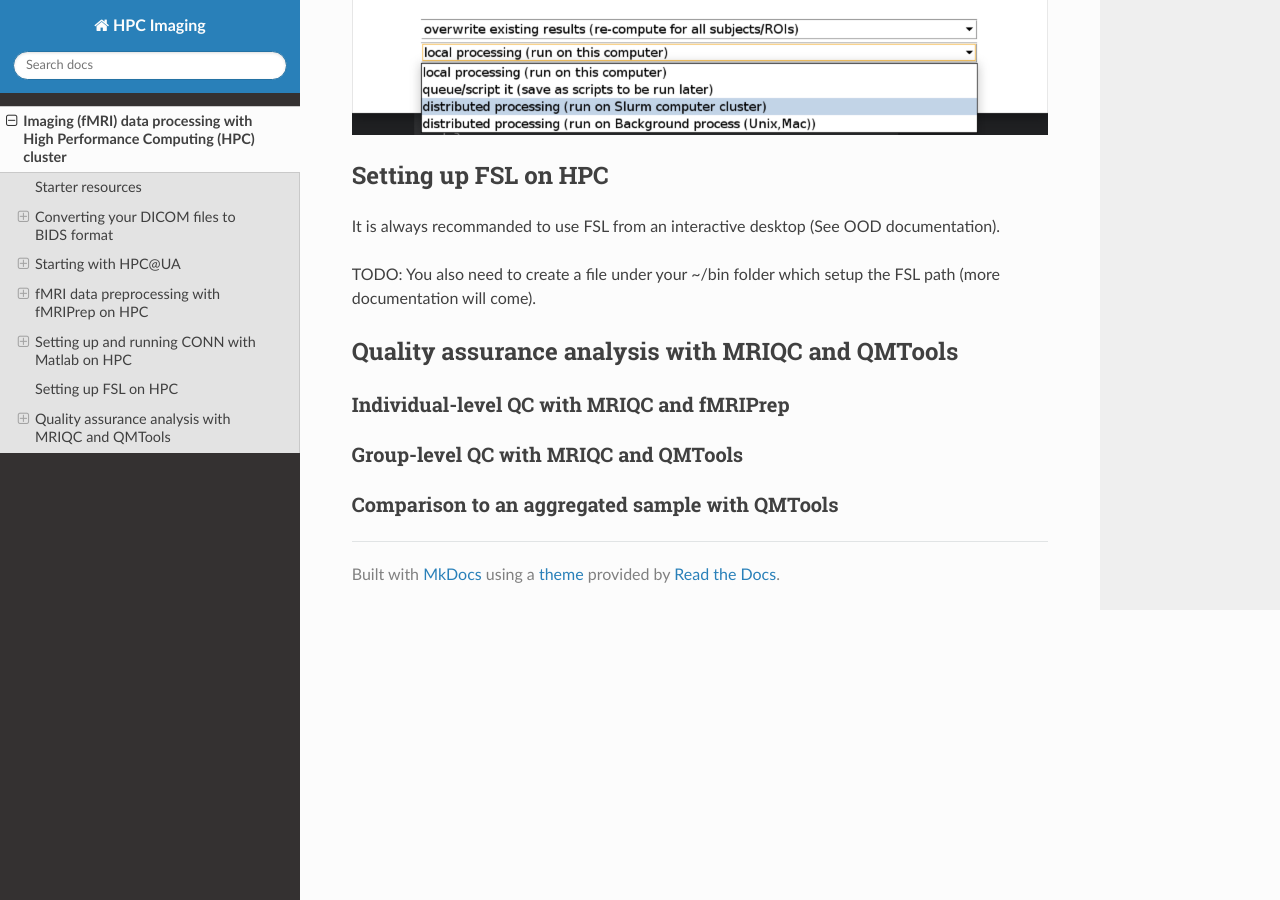
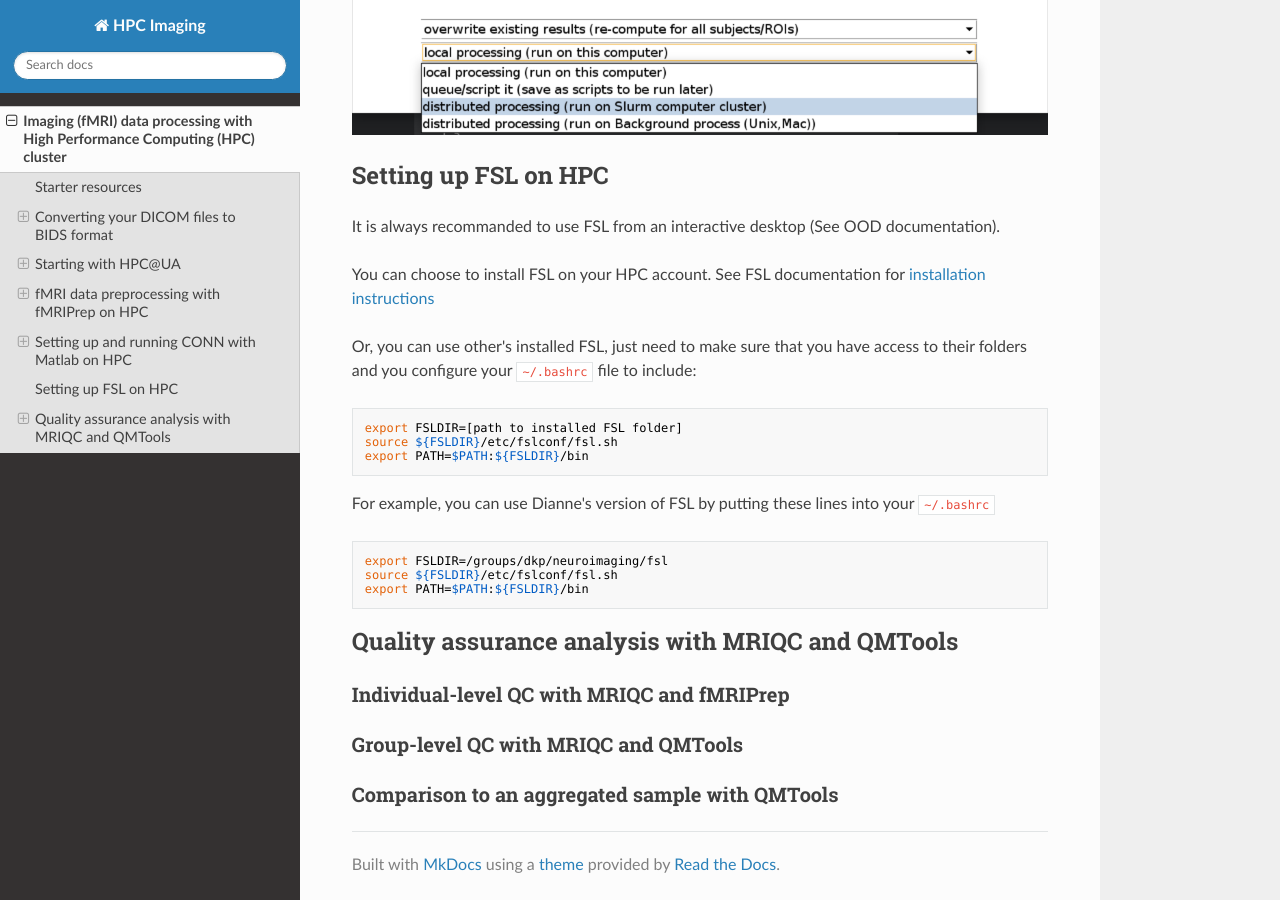
Before and after one commit to Diheng/HPC_imaging, an MkDocs documentation site: the page built from docs/index.md, in a window 1280 px wide and 900 px high, scrolled down 7889 px. Built offline with MkDocs 1.6.1, drawn with Linux system fonts in a browser that asks for light colours; nearby versions of some CDN libraries.

Commit message:
Added FSL installation and configuration

````diff
--- a/docs/index.md
+++ b/docs/index.md
@@ -313,8 +313,26 @@ analysis.
 It is always recommanded to use FSL from an interactive desktop (See OOD
 documentation).
 
-TODO: You also need to create a file under your ~/bin folder which setup the
-FSL path (more documentation will come).
+You can choose to install FSL on your HPC account. See FSL documentation for
+[installation instructions](https://fsl.fmrib.ox.ac.uk/fsl/docs/#/install/linux)
+
+Or, you can use other's installed FSL, just need to make sure that you have
+access to their folders and you configure your `~/.bashrc` file to include:
+
+```
+export FSLDIR=[path to installed FSL folder]
+source ${FSLDIR}/etc/fslconf/fsl.sh
+export PATH=$PATH:${FSLDIR}/bin
+```
+
+For example, you can use Dianne's version of FSL by putting these lines into
+your `~/.bashrc`
+
+```
+export FSLDIR=/groups/dkp/neuroimaging/fsl
+source ${FSLDIR}/etc/fslconf/fsl.sh
+export PATH=$PATH:${FSLDIR}/bin
+```
 
 ## Quality assurance analysis with MRIQC and QMTools
 
````
